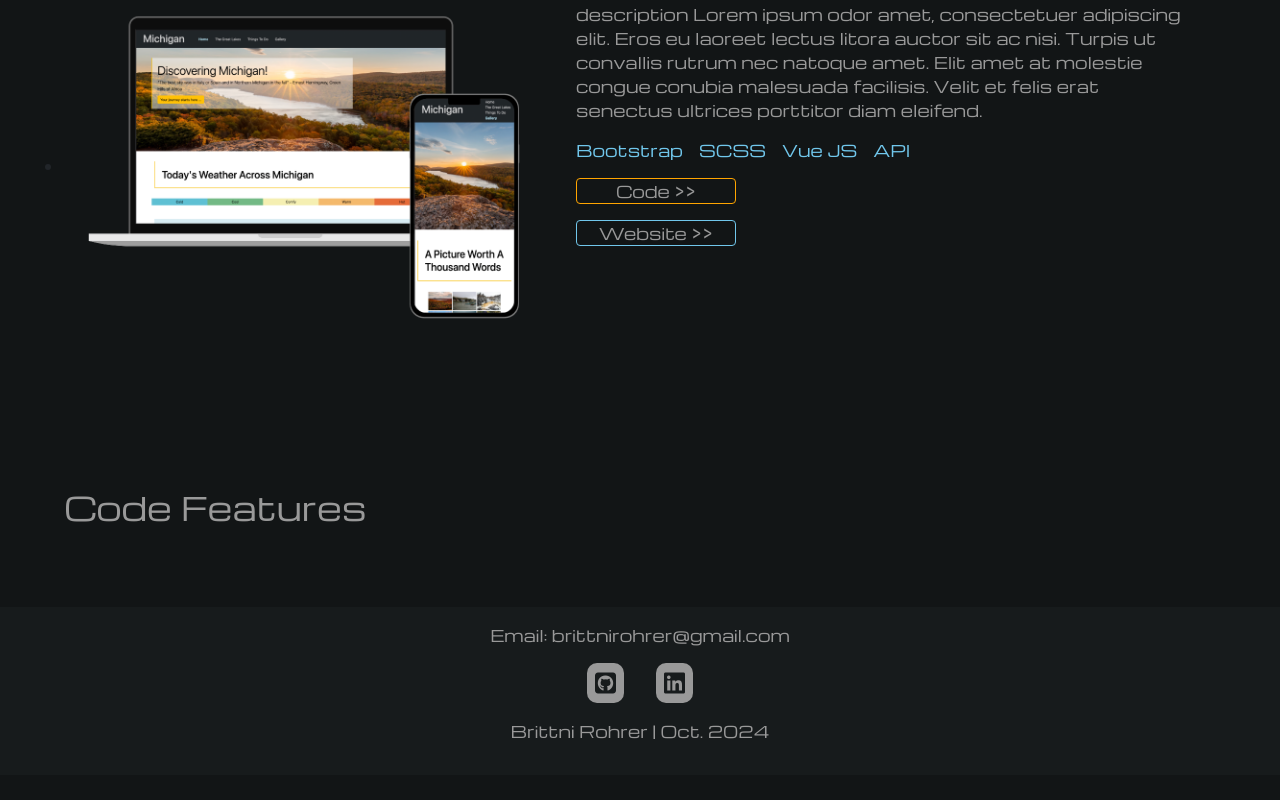
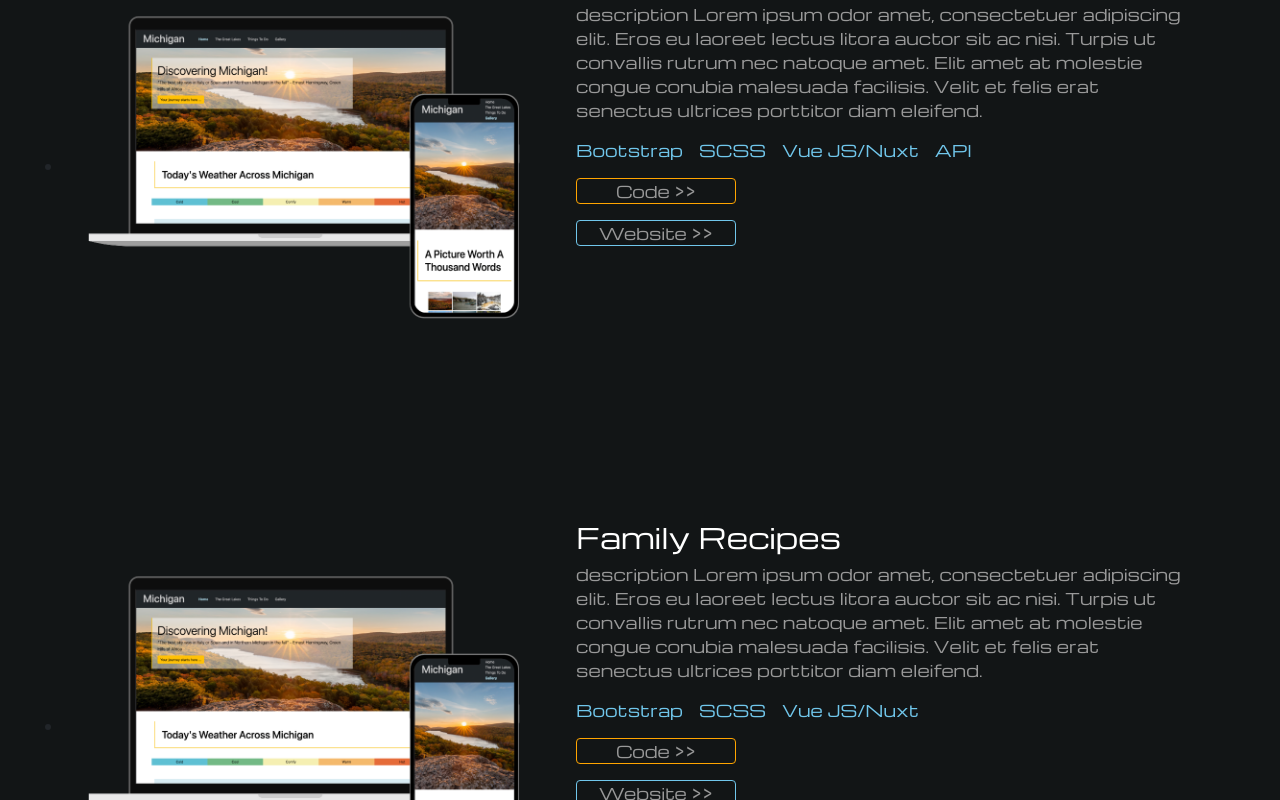
Before and after one commit to brittrohrer/brittni-portfolio, a Nuxt app: page /projects in a window 1280 px wide. Shown: the part 1460-2260 px from the top of the page. Before the commit the page ends 2235 px from the top, so only its background shows below. Built offline with nearby package versions, Linux system fonts and the light colour scheme; a web font is replaced by a local one.

Commit message:
added recipe project

```diff
--- a/pages/projects.vue
+++ b/pages/projects.vue
@@ -30,12 +30,24 @@ const projects = ref([
         image:  "/mitravel.png",
         tools:  ["Bootstrap",
                 "SCSS",
-                "Vue JS",
+                "Vue JS/Nuxt",
                 "API"
                 ],
         description:    "description Lorem ipsum odor amet, consectetuer adipiscing elit. Eros eu laoreet lectus litora auctor sit ac nisi. Turpis ut convallis rutrum nec natoque amet. Elit amet at molestie congue conubia malesuada facilisis. Velit et felis erat senectus ultrices porttitor diam eleifend.",
         code:   "https://github.com/brittrohrer/course-project",
         live:   "https://brohrer-travel-michigan.netlify.app/",
+
+    },
+    {
+        title:  "Family Recipes",
+        image:  "/mitravel.png",
+        tools:  ["Bootstrap",
+                "SCSS",
+                "Vue JS/Nuxt"
+                ],
+        description:    "description Lorem ipsum odor amet, consectetuer adipiscing elit. Eros eu laoreet lectus litora auctor sit ac nisi. Turpis ut convallis rutrum nec natoque amet. Elit amet at molestie congue conubia malesuada facilisis. Velit et felis erat senectus ultrices porttitor diam eleifend.",
+        code:   "https://github.com/brittrohrer/family-recipes",
+        live:   "https://brohrer-family-recipes.netlify.app",
 
     },
 
```
